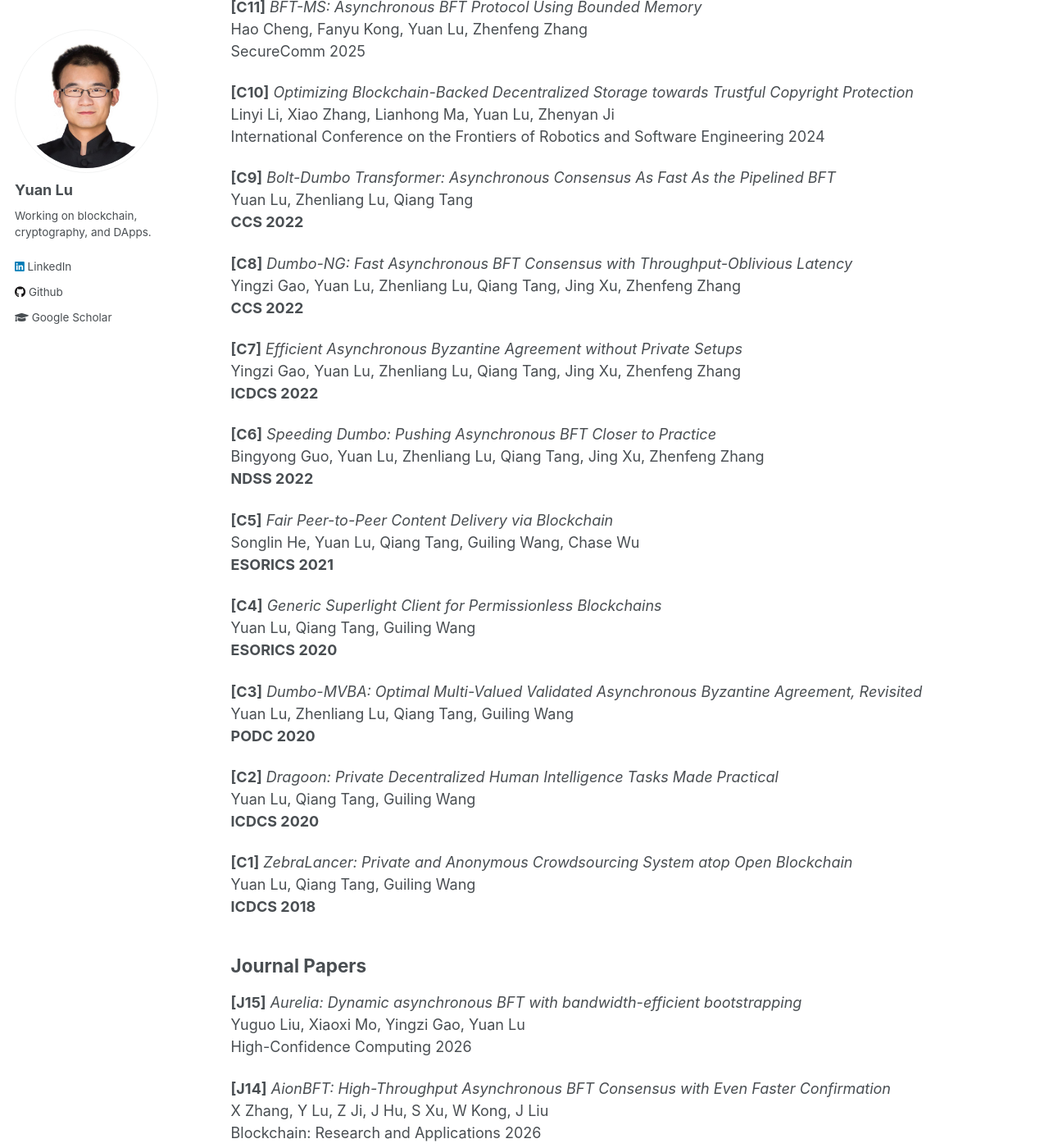
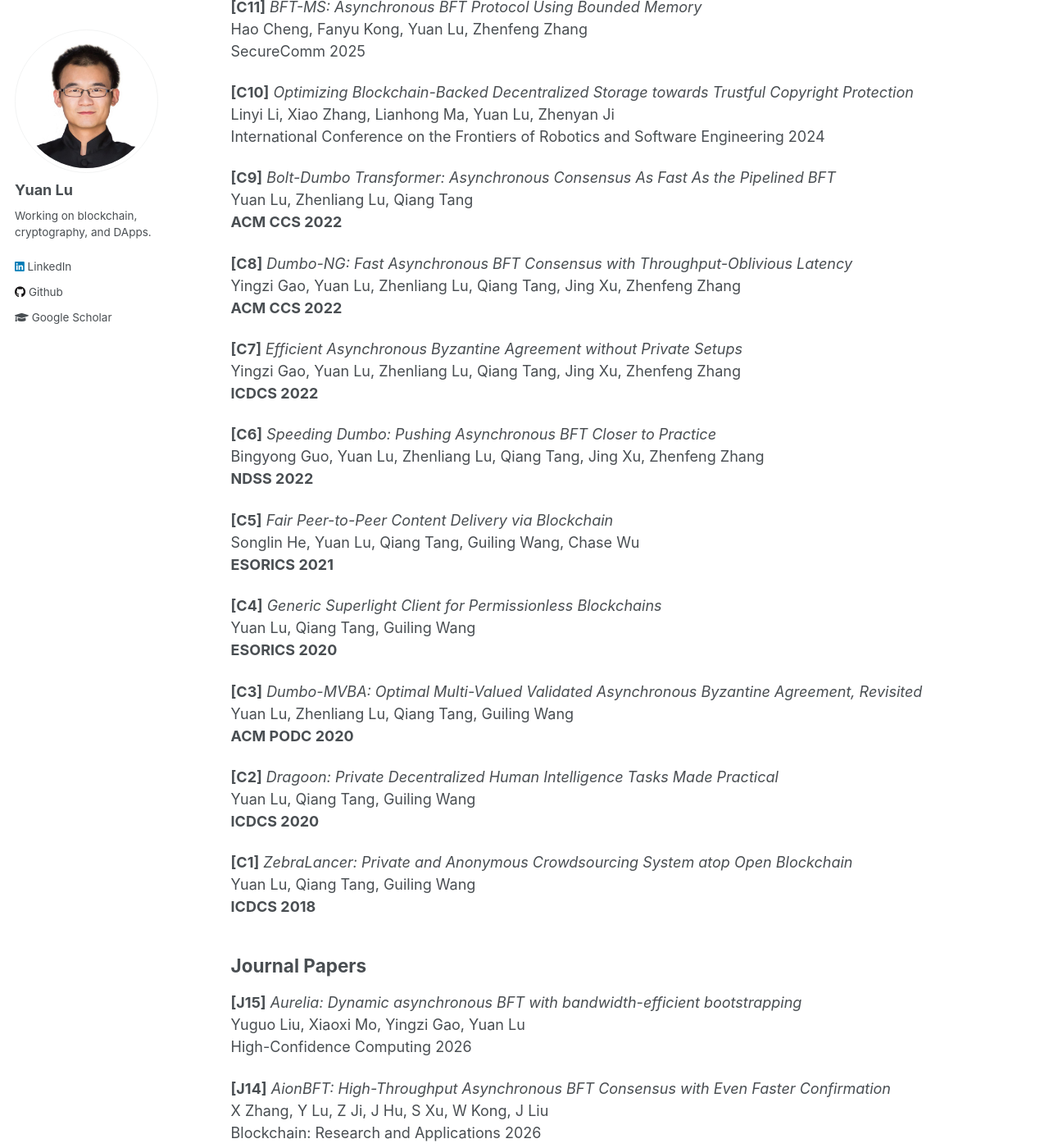
Before and after one commit to yylluu/yylluu.github.io, a Jekyll site: the page built from _pages/publications.md, in a window 1280 px wide and 1400 px high, scrolled down 1180 px. Shown: the whole window at 82% size. Built offline with Jekyll 4.4.1, drawn with Linux system fonts in a browser that asks for light colours.

Commit message:
Update publications.md

```diff
--- a/_pages/publications.md
+++ b/_pages/publications.md
@@ -77,13 +77,13 @@ International Conference on the Frontiers of Robotics and Software Engineering 2
 
 **[C9]** *Bolt-Dumbo Transformer: Asynchronous Consensus As Fast As the Pipelined BFT*
 Yuan Lu, Zhenliang Lu, Qiang Tang
-**CCS 2022**
+**ACM CCS 2022**
 
 
 
 **[C8]** *Dumbo-NG: Fast Asynchronous BFT Consensus with Throughput-Oblivious Latency*
 Yingzi Gao, Yuan Lu, Zhenliang Lu, Qiang Tang, Jing Xu, Zhenfeng Zhang
-**CCS 2022**
+**ACM CCS 2022**
 
 
 
@@ -113,7 +113,7 @@ Yuan Lu, Qiang Tang, Guiling Wang
 
 **[C3]** *Dumbo-MVBA: Optimal Multi-Valued Validated Asynchronous Byzantine Agreement, Revisited*
 Yuan Lu, Zhenliang Lu, Qiang Tang, Guiling Wang
-**PODC 2020**
+**ACM PODC 2020**
 
 
 
```
